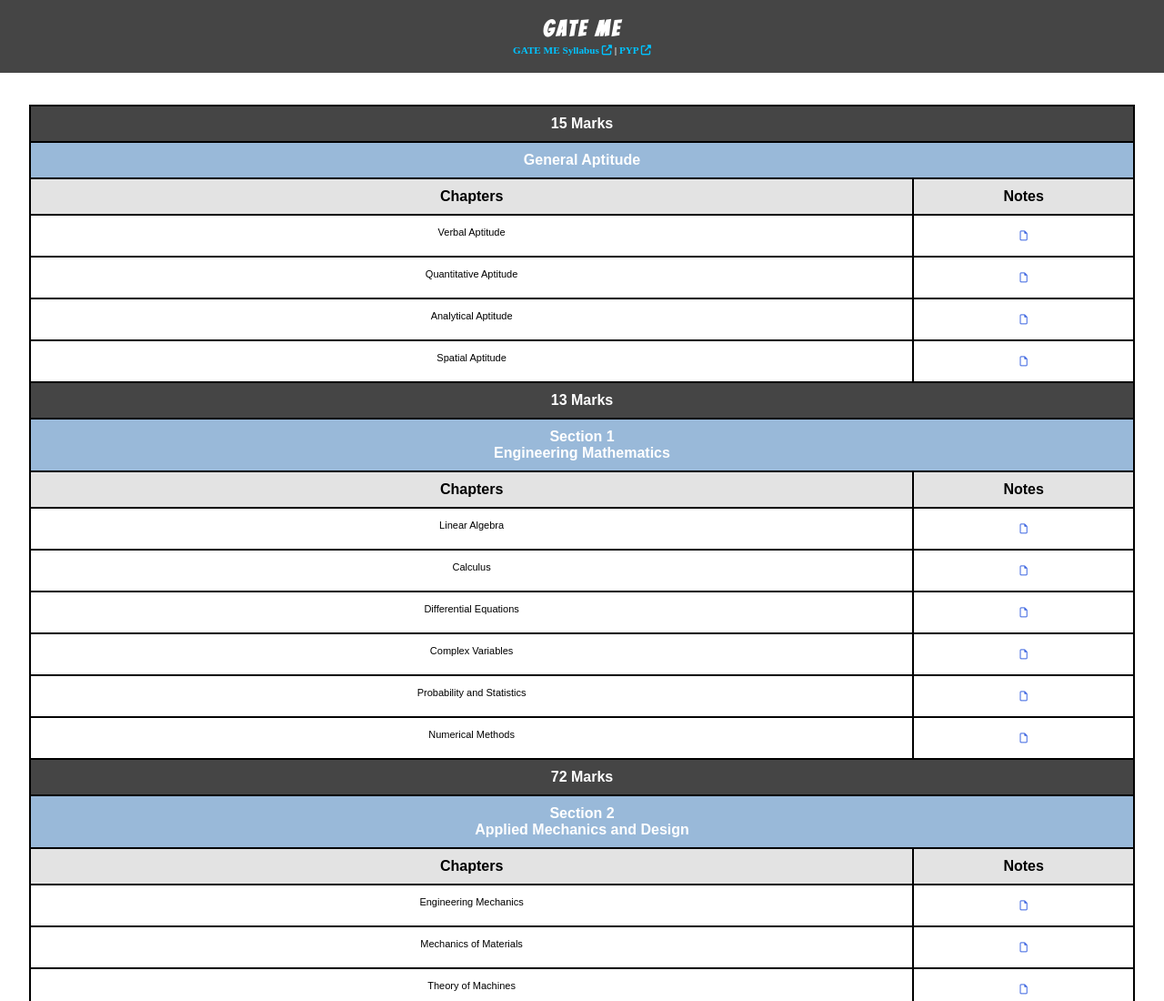
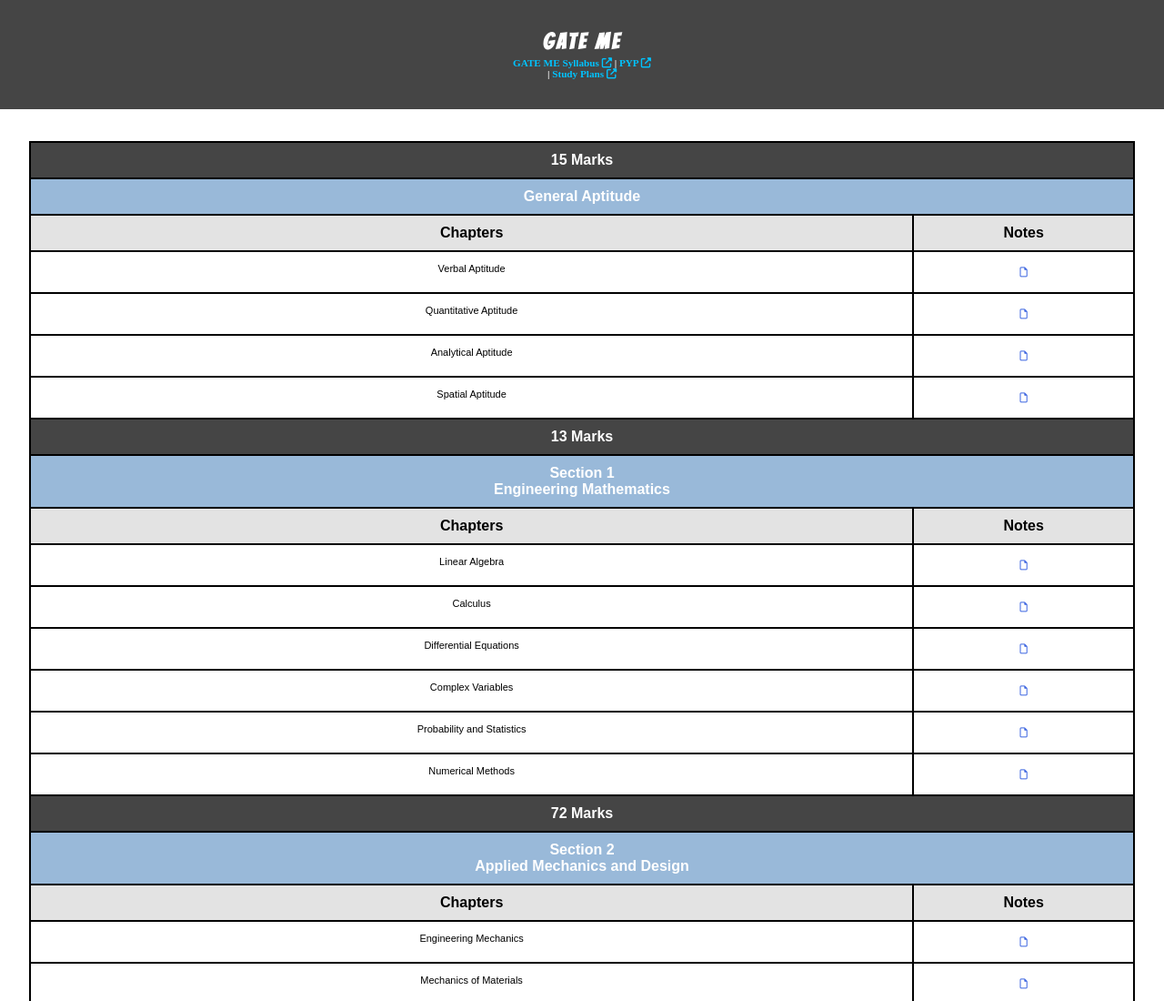
Before and after one commit to EASAU/GATE-ME, a plain HTML site: page index.html in a window 1280 px wide. Shown: the top 1100 px of the page at 91% size. Drawn offline with Linux system fonts and the light colour scheme.

Commit message:
Update index.html

```diff
--- a/index.html
+++ b/index.html
@@ -84,7 +84,7 @@
         flex-direction: column;
         justify-content: center;
         width: 100%;
-        height: 80px;
+        height: 120px;
         background-color: #454545;
         font-size: 2rem;
         font-weight: bold;
@@ -92,7 +92,6 @@
         color: white;
 
     }
-
 
     #G {
         font-size: 2.5rem;
@@ -179,6 +178,8 @@
                 target="_blank">GATE ME Syllabus <i class="fas fa-external-link-alt"></i></a> | <a
                 href="https://drive.google.com/drive/folders/1Gbq1wshRMfYufD9XdPbCsIQJ5FN_18_y?usp=sharing"
                 target="_blank">PYP <i class="fas fa-external-link-alt"></i></a>
+            <br>| <a href="https://exergic-gate.notion.site/Syllabus-Coverage-Plan-ce5b312a183548c0a9eb65d17dfe6edf"
+                target="_blank">Study Plans <i class="fas fa-external-link-alt"></i></a>
         </div>
     </nav>
     </table>
```
